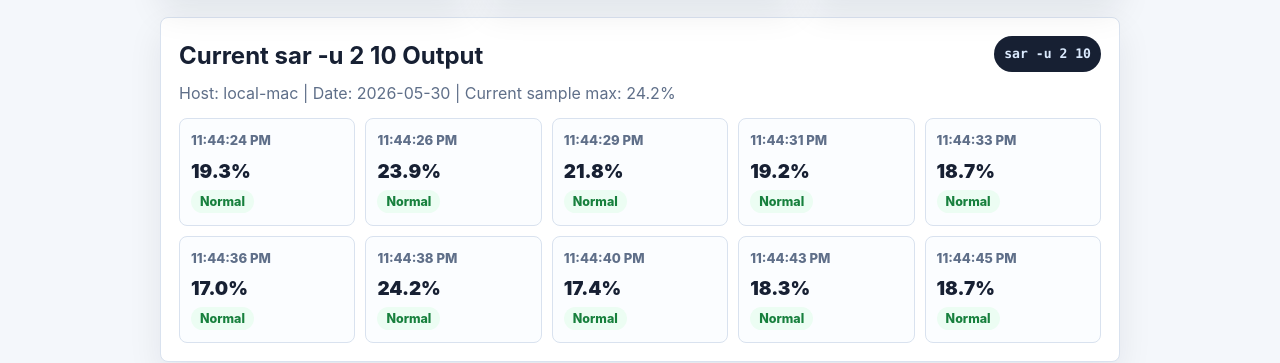
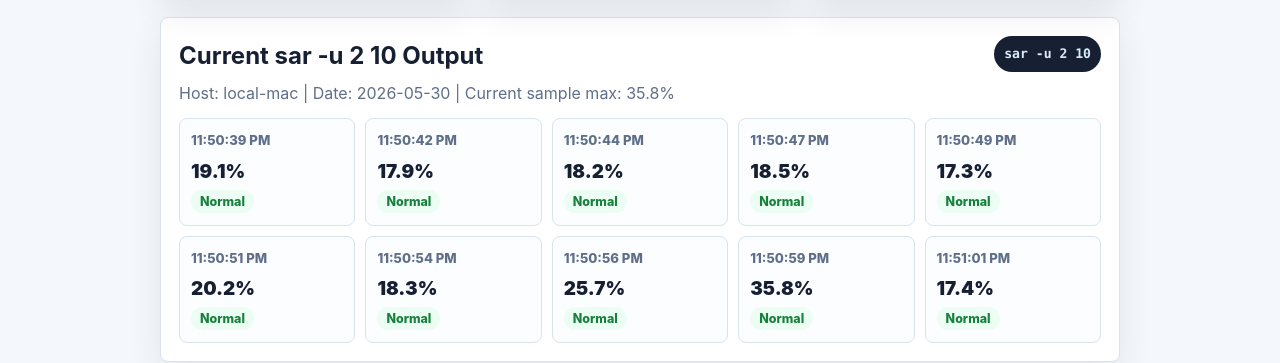
Before and after one commit to pp-nextgen-dba/repo_python, a plain HTML site: page docs/index.html in a window 1280 px wide. Shown: the part 446-809 px from the top of the page. Drawn offline with Linux system fonts and the light colour scheme.

Commit message:
Refresh CPU report

```diff
--- a/docs/index.html
+++ b/docs/index.html
@@ -459,59 +459,59 @@
       <div class="section-head">
         <div>
           <h2>Current sar -u 2 10 Output</h2>
-          <p>Host: local-mac | Date: 2026-05-30 | Current sample max: 24.2%</p>
+          <p>Host: local-mac | Date: 2026-05-30 | Current sample max: 35.8%</p>
         </div>
         <span class="command-pill">sar -u 2 10</span>
       </div>
       <div class="sample-grid">
         <article class="sample-card">
-          <span class="sample-time">11:44:24 PM</span>
-          <span class="sample-value">19.3%</span>
+          <span class="sample-time">11:50:39 PM</span>
+          <span class="sample-value">19.1%</span>
           <span class="status normal">Normal</span>
         </article>
         <article class="sample-card">
-          <span class="sample-time">11:44:26 PM</span>
-          <span class="sample-value">23.9%</span>
+          <span class="sample-time">11:50:42 PM</span>
+          <span class="sample-value">17.9%</span>
           <span class="status normal">Normal</span>
         </article>
         <article class="sample-card">
-          <span class="sample-time">11:44:29 PM</span>
-          <span class="sample-value">21.8%</span>
+          <span class="sample-time">11:50:44 PM</span>
+          <span class="sample-value">18.2%</span>
           <span class="status normal">Normal</span>
         </article>
         <article class="sample-card">
-          <span class="sample-time">11:44:31 PM</span>
-          <span class="sample-value">19.2%</span>
+          <span class="sample-time">11:50:47 PM</span>
+          <span class="sample-value">18.5%</span>
           <span class="status normal">Normal</span>
         </article>
         <article class="sample-card">
-          <span class="sample-time">11:44:33 PM</span>
-          <span class="sample-value">18.7%</span>
+          <span class="sample-time">11:50:49 PM</span>
+          <span class="sample-value">17.3%</span>
           <span class="status normal">Normal</span>
         </article>
         <article class="sample-card">
-          <span class="sample-time">11:44:36 PM</span>
-          <span class="sample-value">17.0%</span>
+          <span class="sample-time">11:50:51 PM</span>
+          <span class="sample-value">20.2%</span>
           <span class="status normal">Normal</span>
         </article>
         <article class="sample-card">
-          <span class="sample-time">11:44:38 PM</span>
-          <span class="sample-value">24.2%</span>
-          <span class="status normal">Normal</span>
-        </article>
-        <article class="sample-card">
-          <span class="sample-time">11:44:40 PM</span>
-          <span class="sample-value">17.4%</span>
-          <span class="status normal">Normal</span>
-        </article>
-        <article class="sample-card">
-          <span class="sample-time">11:44:43 PM</span>
+          <span class="sample-time">11:50:54 PM</span>
           <span class="sample-value">18.3%</span>
           <span class="status normal">Normal</span>
         </article>
         <article class="sample-card">
-          <span class="sample-time">11:44:45 PM</span>
-          <span class="sample-value">18.7%</span>
+          <span class="sample-time">11:50:56 PM</span>
+          <span class="sample-value">25.7%</span>
+          <span class="status normal">Normal</span>
+        </article>
+        <article class="sample-card">
+          <span class="sample-time">11:50:59 PM</span>
+          <span class="sample-value">35.8%</span>
+          <span class="status normal">Normal</span>
+        </article>
+        <article class="sample-card">
+          <span class="sample-time">11:51:01 PM</span>
+          <span class="sample-value">17.4%</span>
           <span class="status normal">Normal</span>
         </article>
       </div>
```
Also changed, not shown: data/latest_cpu_sample.json (+21 -21 lines).
